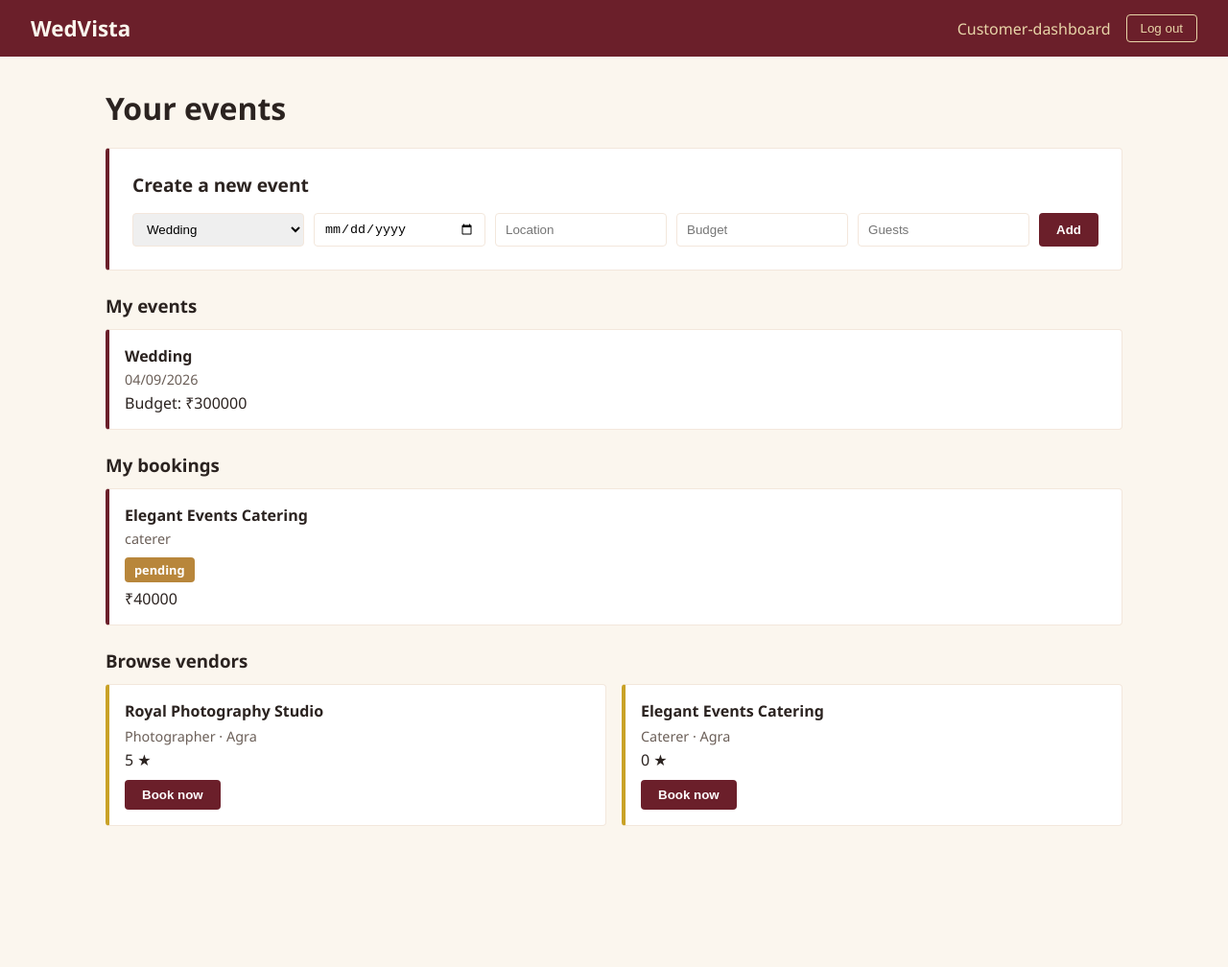
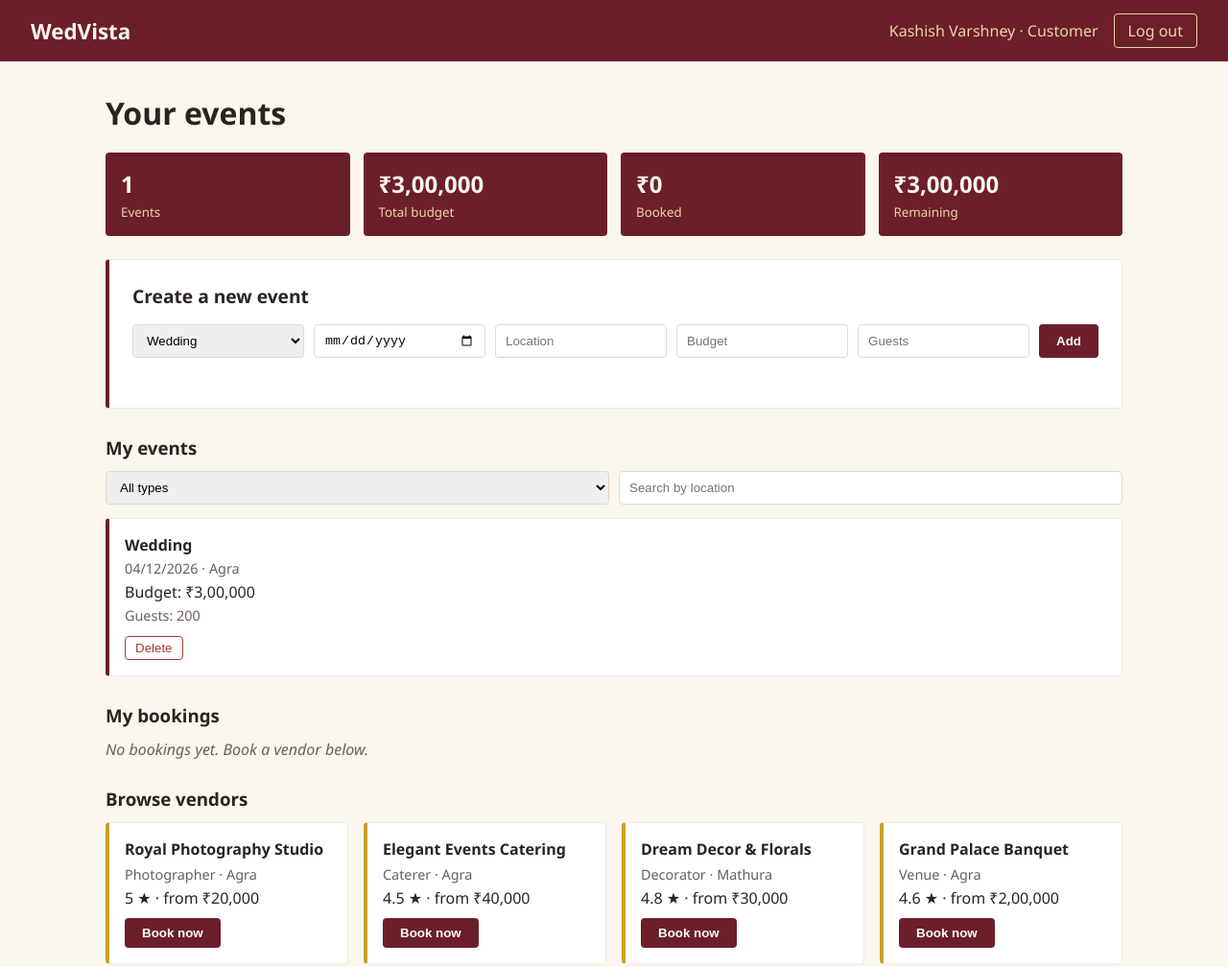
Before and after one commit to KashishVarshney-star123/wedding-event-platform, a plain HTML site: page customer-dashboard.html in a window 1280 px wide. Shown: the whole page at 96% size. Before the commit the page ends 903 px from the top, so only its background shows below. Drawn offline with Linux system fonts and the light colour scheme.

Commit message:
Add dynamic events, filter, booking and budget summary with JavaScript

```diff
--- a/css/customer-dashboard.css
+++ b/css/customer-dashboard.css
@@ -1,8 +1,4 @@
-* {
-  box-sizing: border-box;
-  margin: 0;
-  padding: 0;
-}
+* { box-sizing: border-box; margin: 0; padding: 0; }
 
 body {
   font-family: 'Segoe UI', sans-serif;
@@ -18,50 +14,42 @@ body {
   justify-content: space-between;
   align-items: center;
 }
-
-.brand {
-  color: #FBF6EE;
-  font-size: 1.4rem;
-  font-weight: 600;
-}
-
-.nav-user {
-  color: #E8D5A8;
-  display: flex;
-  align-items: center;
-  gap: 16px;
-}
-
+.brand { color: #FBF6EE; font-size: 1.4rem; font-weight: 600; text-decoration: none; }
+.nav-user { color: #E8D5A8; display: flex; align-items: center; gap: 16px; }
 .logout-btn {
-  background: transparent;
   border: 1px solid #E8D5A8;
   color: #E8D5A8;
   padding: 6px 14px;
   border-radius: 4px;
-  cursor: pointer;
+  text-decoration: none;
 }
+.logout-btn:hover { background: #E8D5A8; color: #4A141D; }
 
-.logout-btn:hover {
-  background: #E8D5A8;
-  color: #4A141D;
+/* Layout */
+.container { max-width: 1100px; margin: 0 auto; padding: 32px 20px; }
+h1 { margin-bottom: 20px; }
+h3 { margin: 28px 0 12px; }
+
+/* Summary */
+.summary {
+  display: grid;
+  grid-template-columns: repeat(auto-fit, minmax(180px, 1fr));
+  gap: 14px;
+  margin-bottom: 24px;
 }
+.summary-box {
+  background: #6B1F2A;
+  color: #FBF6EE;
+  border-radius: 4px;
+  padding: 16px;
+  display: flex;
+  flex-direction: column;
+  gap: 4px;
+}
+.summary-box span { font-size: 1.5rem; font-weight: 600; }
+.summary-box small { color: #E8D5A8; }
 
-/* Container */
-.container {
-  max-width: 1100px;
-  margin: 0 auto;
-  padding: 32px 20px;
-}
-
-h1 {
-  margin-bottom: 20px;
-}
-
-h3 {
-  margin: 24px 0 12px;
-}
-
-/* Panel (Create Event Form) */
+/* Panel + form */
 .panel {
   background: #fff;
   border: 1px solid #F3E7DC;
@@ -70,26 +58,20 @@ h3 {
   padding: 24px;
   margin-bottom: 20px;
 }
-
-.panel h2 {
-  margin-bottom: 16px;
-  font-size: 1.2rem;
-}
-
-.event-form {
-  display: flex;
-  flex-wrap: wrap;
-  gap: 10px;
-}
-
-.event-form select,
-.event-form input {
+.panel h2 { margin-bottom: 16px; font-size: 1.2rem; }
+.event-form { display: flex; flex-wrap: wrap; gap: 10px; }
+.event-form select, .event-form input,
+.filter-row select, .filter-row input {
   padding: 8px 10px;
-  border: 1px solid #F3E7DC;
+  border: 1px solid #E5D8CE;
   border-radius: 4px;
   flex: 1;
   min-width: 120px;
 }
+.form-error { color: #A33B3B; font-size: 0.9rem; margin-top: 10px; min-height: 18px; }
+
+/* Filter row */
+.filter-row { display: flex; gap: 10px; margin-bottom: 14px; flex-wrap: wrap; }
 
 /* Buttons */
 .btn-maroon {
@@ -101,19 +83,24 @@ h3 {
   cursor: pointer;
   font-weight: 600;
 }
+.btn-maroon:hover { background: #4A141D; }
+.btn-small {
+  background: transparent;
+  border: 1px solid #A33B3B;
+  color: #A33B3B;
+  padding: 4px 10px;
+  border-radius: 4px;
+  cursor: pointer;
+  margin-top: 8px;
+}
+.btn-small:hover { background: #A33B3B; color: #fff; }
 
-.btn-maroon:hover {
-  background: #4A141D;
-}
-
-/* Card Grid */
+/* Cards */
 .card-grid {
   display: grid;
   grid-template-columns: repeat(auto-fit, minmax(220px, 1fr));
   gap: 16px;
-  margin-bottom: 10px;
 }
-
 .panel-card {
   background: #fff;
   border: 1px solid #F3E7DC;
@@ -121,14 +108,6 @@ h3 {
   border-radius: 4px;
   padding: 16px;
 }
-
-.muted {
-  color: #6B5F58;
-  font-size: 0.9rem;
-  margin: 4px 0;
-}
-
-/* Vendor Cards */
 .vendor-card {
   background: #fff;
   border: 1px solid #F3E7DC;
@@ -136,16 +115,12 @@ h3 {
   border-radius: 4px;
   padding: 16px;
 }
+.vendor-card h4 { margin-bottom: 6px; }
+.vendor-card button { margin-top: 10px; }
+.muted { color: #6B5F58; font-size: 0.9rem; margin: 4px 0; }
+.empty { color: #6B5F58; font-style: italic; }
 
-.vendor-card h4 {
-  margin-bottom: 6px;
-}
-
-.vendor-card button {
-  margin-top: 10px;
-}
-
-/* Badge */
+/* Badges */
 .badge {
   display: inline-block;
   padding: 4px 10px;
@@ -155,27 +130,11 @@ h3 {
   color: #fff;
   margin: 6px 0;
 }
+.badge-pending { background: #B8863B; }
+.badge-confirmed { background: #3F6644; }
+.badge-cancelled { background: #A33B3B; }
 
-.badge-pending {
-  background: #B8863B;
+@media (max-width: 600px) {
+  .navbar { flex-direction: column; gap: 10px; text-align: center; }
+  .event-form { flex-direction: column; }
 }
-
-.badge-confirmed {
-  background: #3F6644;
-}
-
-.badge-cancelled {
-  background: #A33B3B;
-}
-
-/* Responsive */
-@media (max-width: 600px) {
-  .navbar {
-    flex-direction: column;
-    gap: 10px;
-    text-align: center;
-  }
-  .event-form {
-    flex-direction: column;
-  }
-}
--- a/customer-dashboard.html
+++ b/customer-dashboard.html
@@ -10,72 +10,66 @@
 
   <!-- Navbar -->
   <header class="navbar">
-    <div class="brand">WedVista</div>
+    <a href="index.html" class="brand">WedVista</a>
     <div class="nav-user">
-      <span>Customer-dashboard</span>
-      <button class="logout-btn">Log out</button>
+      <span>Kashish Varshney · Customer</span>
+      <a href="login.html" class="logout-btn">Log out</a>
     </div>
   </header>
 
   <div class="container">
     <h1>Your events</h1>
 
+    <!-- Summary -->
+    <section class="summary">
+      <div class="summary-box"><span id="sumEvents">0</span><small>Events</small></div>
+      <div class="summary-box"><span id="sumBudget">₹0</span><small>Total budget</small></div>
+      <div class="summary-box"><span id="sumBooked">₹0</span><small>Booked</small></div>
+      <div class="summary-box"><span id="sumRemaining">₹0</span><small>Remaining</small></div>
+    </section>
+
     <!-- Create Event Form -->
     <section class="panel">
       <h2>Create a new event</h2>
-      <form class="event-form">
-        <select>
-          <option>Wedding</option>
-          <option>Birthday</option>
-          <option>Corporate</option>
-          <option>Other</option>
+      <form class="event-form" id="eventForm">
+        <select id="eventType">
+          <option value="Wedding">Wedding</option>
+          <option value="Birthday">Birthday</option>
+          <option value="Corporate">Corporate</option>
+          <option value="Other">Other</option>
         </select>
-        <input type="date">
-        <input type="text" placeholder="Location">
-        <input type="number" placeholder="Budget">
-        <input type="number" placeholder="Guests">
+        <input type="date" id="eventDate">
+        <input type="text" id="eventLocation" placeholder="Location">
+        <input type="number" id="eventBudget" placeholder="Budget">
+        <input type="number" id="eventGuests" placeholder="Guests">
         <button type="submit" class="btn-maroon">Add</button>
       </form>
+      <p class="form-error" id="formError"></p>
     </section>
 
     <!-- My Events -->
     <h3>My events</h3>
-    <div class="card-grid">
-      <div class="panel-card">
-        <strong>Wedding</strong>
-        <p class="muted">04/09/2026</p>
-        <p>Budget: ₹300000</p>
-      </div>
+    <div class="filter-row">
+      <select id="filterType">
+        <option value="All">All types</option>
+        <option value="Wedding">Wedding</option>
+        <option value="Birthday">Birthday</option>
+        <option value="Corporate">Corporate</option>
+        <option value="Other">Other</option>
+      </select>
+      <input type="text" id="searchLocation" placeholder="Search by location">
     </div>
+    <div class="card-grid" id="eventList"></div>
 
     <!-- My Bookings -->
     <h3>My bookings</h3>
-    <div class="card-grid">
-      <div class="panel-card">
-        <strong>Elegant Events Catering</strong>
-        <p class="muted">caterer</p>
-        <span class="badge badge-pending">pending</span>
-        <p>₹40000</p>
-      </div>
-    </div>
+    <div class="card-grid" id="bookingList"></div>
 
     <!-- Browse Vendors -->
     <h3>Browse vendors</h3>
-    <div class="card-grid">
-      <div class="vendor-card">
-        <h4>Royal Photography Studio</h4>
-        <p class="muted">Photographer · Agra</p>
-        <p>5 ★</p>
-        <button class="btn-maroon">Book now</button>
-      </div>
-      <div class="vendor-card">
-        <h4>Elegant Events Catering</h4>
-        <p class="muted">Caterer · Agra</p>
-        <p>0 ★</p>
-        <button class="btn-maroon">Book now</button>
-      </div>
-    </div>
+    <div class="card-grid" id="vendorList"></div>
   </div>
 
+  <script src="js/customer-dashboard.js"></script>
 </body>
 </html>
--- /dev/null
+++ b/js/customer-dashboard.js
@@ -0,0 +1,196 @@
+// ---------- DATA ----------
+const EVENTS_KEY = 'wvEvents';
+const BOOKINGS_KEY = 'wvBookings';
+
+const vendors = [
+  { id: 1, name: 'Royal Photography Studio', category: 'Photographer', location: 'Agra', price: 20000, rating: 5.0 },
+  { id: 2, name: 'Elegant Events Catering', category: 'Caterer', location: 'Agra', price: 40000, rating: 4.5 },
+  { id: 3, name: 'Dream Decor & Florals', category: 'Decorator', location: 'Mathura', price: 30000, rating: 4.8 },
+  { id: 4, name: 'Grand Palace Banquet', category: 'Venue', location: 'Agra', price: 200000, rating: 4.6 }
+];
+
+function load(key, fallback) {
+  const saved = localStorage.getItem(key);
+  return saved === null ? fallback : JSON.parse(saved);
+}
+
+let events = load(EVENTS_KEY, [
+  { id: 1, type: 'Wedding', date: '2026-12-04', location: 'Agra', budget: 300000, guests: 200 }
+]);
+let bookings = load(BOOKINGS_KEY, []);
+
+function save() {
+  localStorage.setItem(EVENTS_KEY, JSON.stringify(events));
+  localStorage.setItem(BOOKINGS_KEY, JSON.stringify(bookings));
+}
+
+// ---------- HELPERS ----------
+function escapeHtml(text) {
+  const div = document.createElement('div');
+  div.textContent = text;
+  return div.innerHTML;
+}
+
+function formatDate(isoDate) {
+  const parts = isoDate.split('-');
+  return parts[2] + '/' + parts[1] + '/' + parts[0];
+}
+
+function formatMoney(amount) {
+  return '₹' + Number(amount).toLocaleString('en-IN');
+}
+
+// ---------- ELEMENTS ----------
+const eventForm = document.getElementById('eventForm');
+const formError = document.getElementById('formError');
+const eventList = document.getElementById('eventList');
+const bookingList = document.getElementById('bookingList');
+const vendorList = document.getElementById('vendorList');
+const filterType = document.getElementById('filterType');
+const searchLocation = document.getElementById('searchLocation');
+
+// ---------- RENDER ----------
+function renderSummary() {
+  const totalBudget = events.reduce((sum, e) => sum + e.budget, 0);
+  const booked = bookings
+    .filter((b) => b.status !== 'cancelled')
+    .reduce((sum, b) => sum + b.amount, 0);
+
+  document.getElementById('sumEvents').textContent = events.length;
+  document.getElementById('sumBudget').textContent = formatMoney(totalBudget);
+  document.getElementById('sumBooked').textContent = formatMoney(booked);
+  document.getElementById('sumRemaining').textContent = formatMoney(totalBudget - booked);
+}
+
+function renderEvents() {
+  const type = filterType.value;
+  const search = searchLocation.value.trim().toLowerCase();
+
+  const filtered = events.filter((e) => {
+    const typeMatch = type === 'All' || e.type === type;
+    const locationMatch = e.location.toLowerCase().includes(search);
+    return typeMatch && locationMatch;
+  });
+
+  if (filtered.length === 0) {
+    eventList.innerHTML = '<p class="empty">No events found.</p>';
+    return;
+  }
+
+  eventList.innerHTML = filtered.map((e) => `
+    <div class="panel-card">
+      <strong>${escapeHtml(e.type)}</strong>
+      <p class="muted">${formatDate(e.date)} · ${escapeHtml(e.location)}</p>
+      <p>Budget: ${formatMoney(e.budget)}</p>
+      <p class="muted">Guests: ${e.guests || '-'}</p>
+      <button class="btn-small" data-delete="${e.id}">Delete</button>
+    </div>
+  `).join('');
+}
+
+function renderBookings() {
+  if (bookings.length === 0) {
+    bookingList.innerHTML = '<p class="empty">No bookings yet. Book a vendor below.</p>';
+    return;
+  }
+
+  bookingList.innerHTML = bookings.map((b) => `
+    <div class="panel-card">
+      <strong>${escapeHtml(b.vendorName)}</strong>
+      <p class="muted">${escapeHtml(b.category)}</p>
+      <span class="badge badge-${b.status}">${b.status}</span>
+      <p>${formatMoney(b.amount)}</p>
+      ${b.status !== 'cancelled'
+        ? `<button class="btn-small" data-cancel="${b.id}">Cancel booking</button>`
+        : ''}
+    </div>
+  `).join('');
+}
+
+function renderVendors() {
+  vendorList.innerHTML = vendors.map((v) => `
+    <div class="vendor-card">
+      <h4>${escapeHtml(v.name)}</h4>
+      <p class="muted">${v.category} · ${v.location}</p>
+      <p>${v.rating} ★ · from ${formatMoney(v.price)}</p>
+      <button class="btn-maroon" data-book="${v.id}">Book now</button>
+    </div>
+  `).join('');
+}
+
+function renderAll() {
+  renderSummary();
+  renderEvents();
+  renderBookings();
+  renderVendors();
+}
+
+// ---------- ADD EVENT ----------
+eventForm.addEventListener('submit', function (e) {
+  e.preventDefault();
+
+  const type = document.getElementById('eventType').value;
+  const date = document.getElementById('eventDate').value;
+  const location = document.getElementById('eventLocation').value.trim();
+  const budget = Number(document.getElementById('eventBudget').value);
+  const guests = Number(document.getElementById('eventGuests').value);
+
+  if (!date) { formError.textContent = 'Please choose an event date.'; return; }
+  if (location === '') { formError.textContent = 'Please enter a location.'; return; }
+  if (!budget || budget <= 0) { formError.textContent = 'Budget must be greater than 0.'; return; }
+
+  formError.textContent = '';
+  events.push({ id: Date.now(), type, date, location, budget, guests });
+  save();
+  eventForm.reset();
+  renderAll();
+});
+
+// ---------- FILTERS ----------
+filterType.addEventListener('change', renderEvents);
+searchLocation.addEventListener('input', renderEvents);
+
+// ---------- DELETE EVENT ----------
+eventList.addEventListener('click', function (e) {
+  const id = e.target.getAttribute('data-delete');
+  if (id === null) return;
+  events = events.filter((ev) => ev.id !== Number(id));
+  save();
+  renderAll();
+});
+
+// ---------- BOOK VENDOR ----------
+vendorList.addEventListener('click', function (e) {
+  const id = e.target.getAttribute('data-book');
+  if (id === null) return;
+
+  if (events.length === 0) {
+    alert('Please create an event first, then book vendors.');
+    return;
+  }
+
+  const vendor = vendors.find((v) => v.id === Number(id));
+  bookings.push({
+    id: Date.now(),
+    vendorName: vendor.name,
+    category: vendor.category,
+    amount: vendor.price,
+    status: 'pending'
+  });
+  save();
+  renderAll();
+});
+
+// ---------- CANCEL BOOKING ----------
+bookingList.addEventListener('click', function (e) {
+  const id = e.target.getAttribute('data-cancel');
+  if (id === null) return;
+
+  const booking = bookings.find((b) => b.id === Number(id));
+  booking.status = 'cancelled';
+  save();
+  renderAll();
+});
+
+// ---------- START ----------
+renderAll();
```
